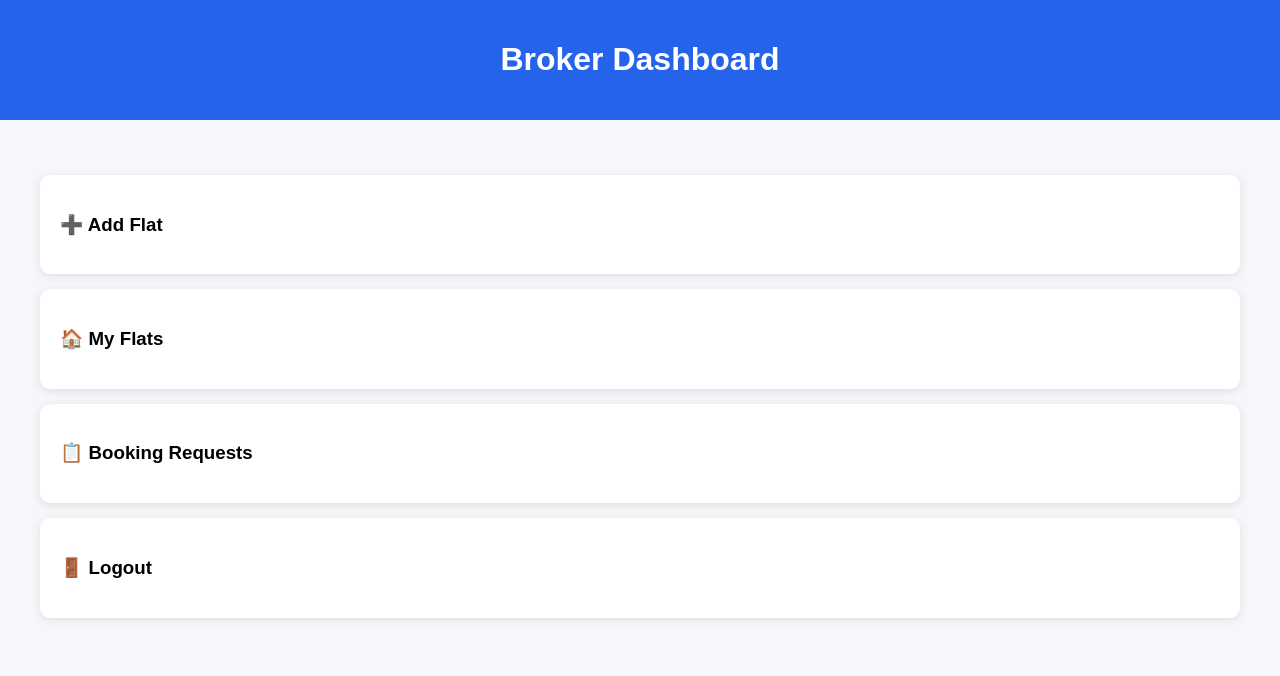
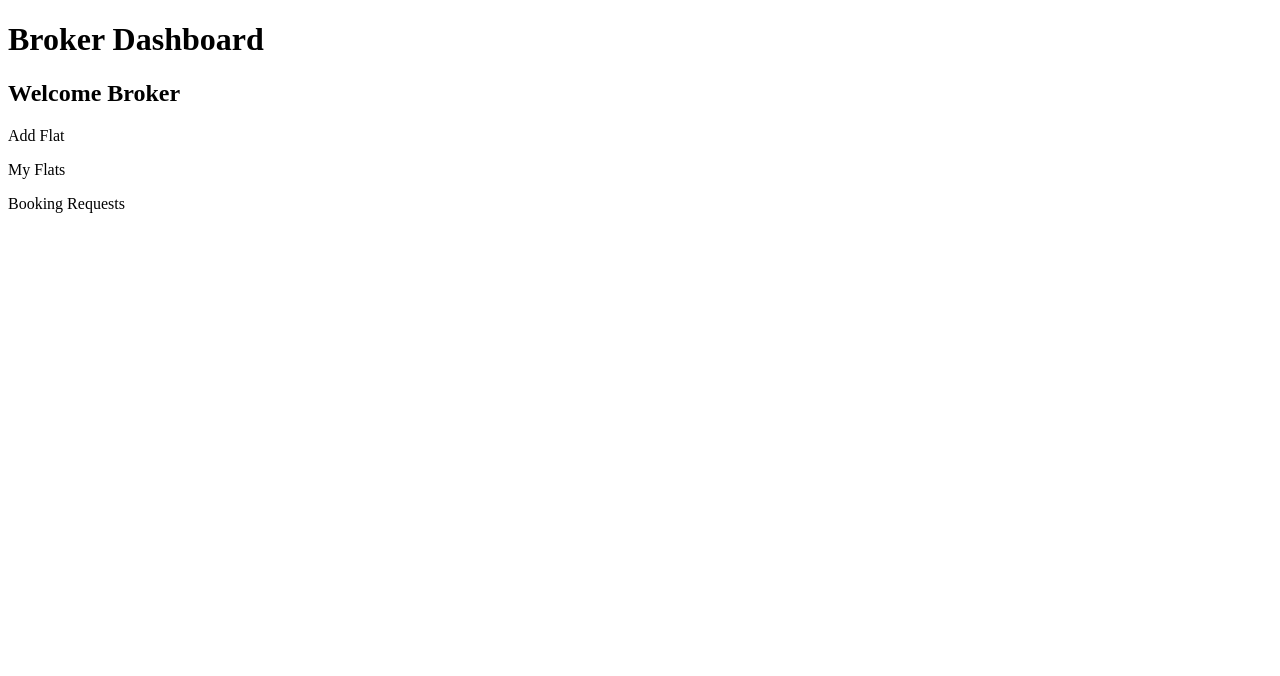
Before and after one commit to amangujjar59689-arch/rentease, a plain HTML site: page broker-dashboard.html in a window 1280 px wide. Drawn offline with Linux system fonts and the light colour scheme.

Commit message:
Update broker-dashboard.html

```diff
--- a/broker-dashboard.html
+++ b/broker-dashboard.html
@@ -2,71 +2,20 @@
 <html>
 <head>
 <title>Broker Dashboard</title>
-
-<style>
-
-body{
-font-family:Arial,sans-serif;
-background:#f5f7fa;
-margin:0;
-}
-
-.header{
-background:#2563eb;
-color:white;
-padding:20px;
-text-align:center;
-}
-
-.container{
-padding:40px;
-}
-
-.card{
-background:white;
-padding:20px;
-margin:15px 0;
-border-radius:10px;
-box-shadow:0 2px 10px rgba(0,0,0,0.1);
-}
-
-a{
-text-decoration:none;
-color:black;
-}
-
-</style>
 </head>
-
 <body>
 
-<div class="header">
 <h1>Broker Dashboard</h1>
-</div>
 
-<div class="container">
+<h2>Welcome Broker</h2>
 
-<div class="card">
-<a href="add-flat.html">
-<h3>➕ Add Flat</h3>
-</a>
-</div>
+<p>Add Flat</p>
 
-<div class="card">
-<h3>🏠 My Flats</h3>
-</div>
+<p>My Flats</p>
 
-<div class="card">
-<h3>📋 Booking Requests</h3>
-</div>
-
-<div class="card">
-<a href="index.html">
-<h3>🚪 Logout</h3>
-</a>
-</div>
-
-</div>
+<p>Booking Requests</p>
 
 </body>
 </html>
+</body>
+</html>
```
